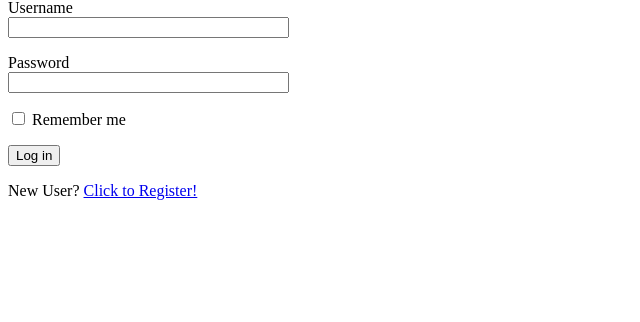
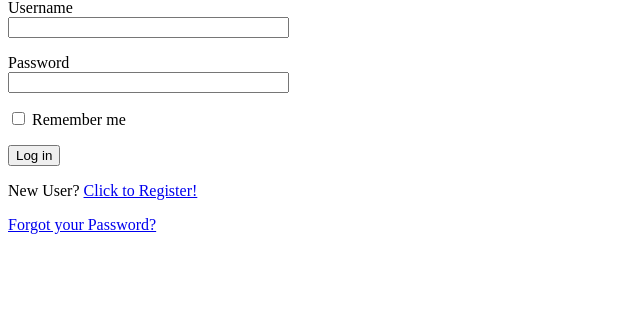
Before and after one commit to OyugoObonyo/Blog-App, a Flask app: page /login in a window 1280 px wide. Shown: the part 117-439 px from the top of the page, without its empty margins (0-640 px from the left). Run offline with Flask 2, Linux system fonts and the light colour scheme.

Commit message:
Add password reset link

```diff
--- a/app/templates/login.html
+++ b/app/templates/login.html
@@ -22,4 +22,5 @@
         <p>{{ form.submit() }}</p>
     </form>
     <p>New User? <a href="{{ url_for('register') }}">Click to Register!</a></p>
+    <p><a href="{{ url_for('reset_password_request') }}">Forgot your Password?</a></p>
 {% endblock %}
```
